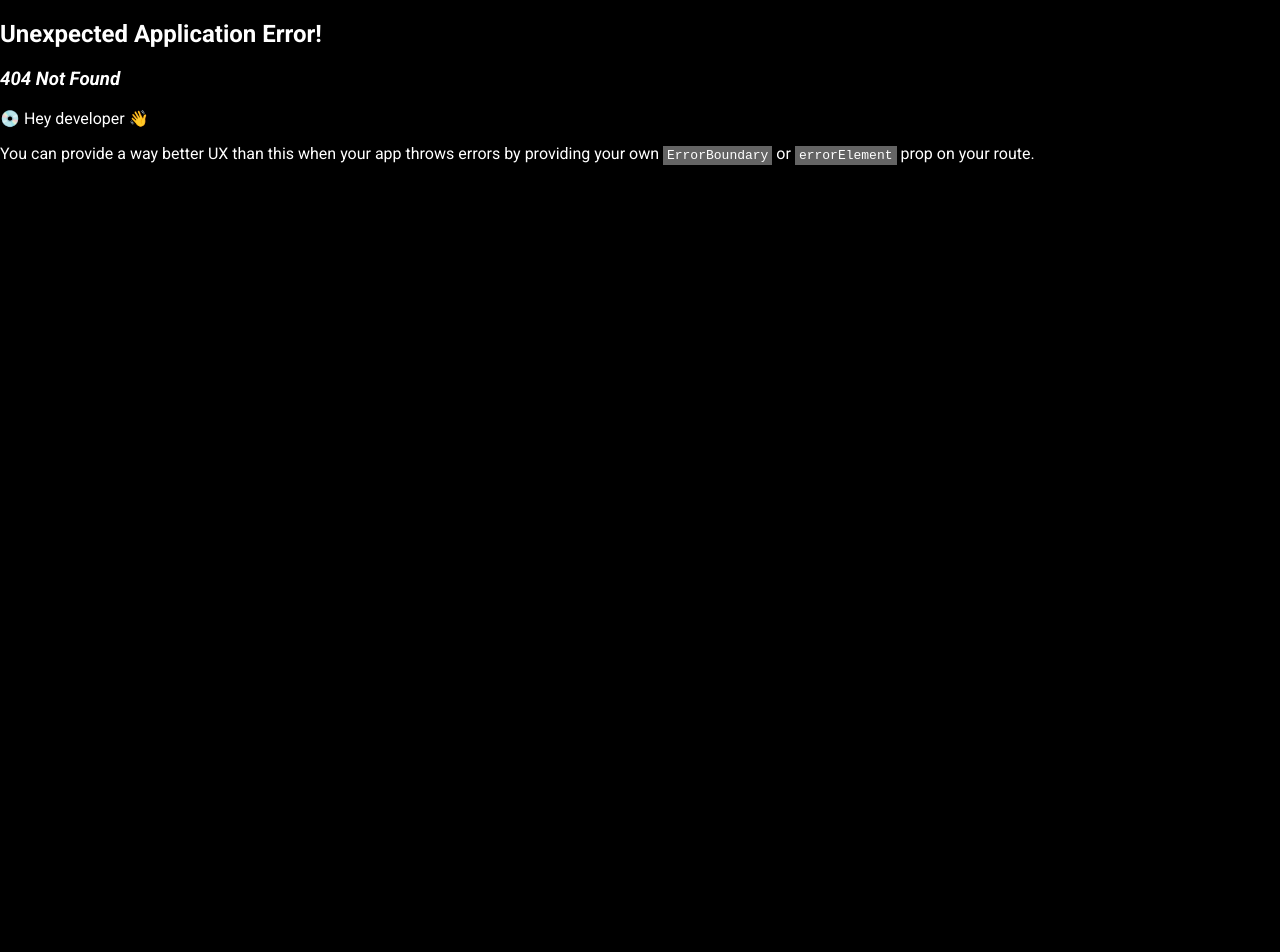
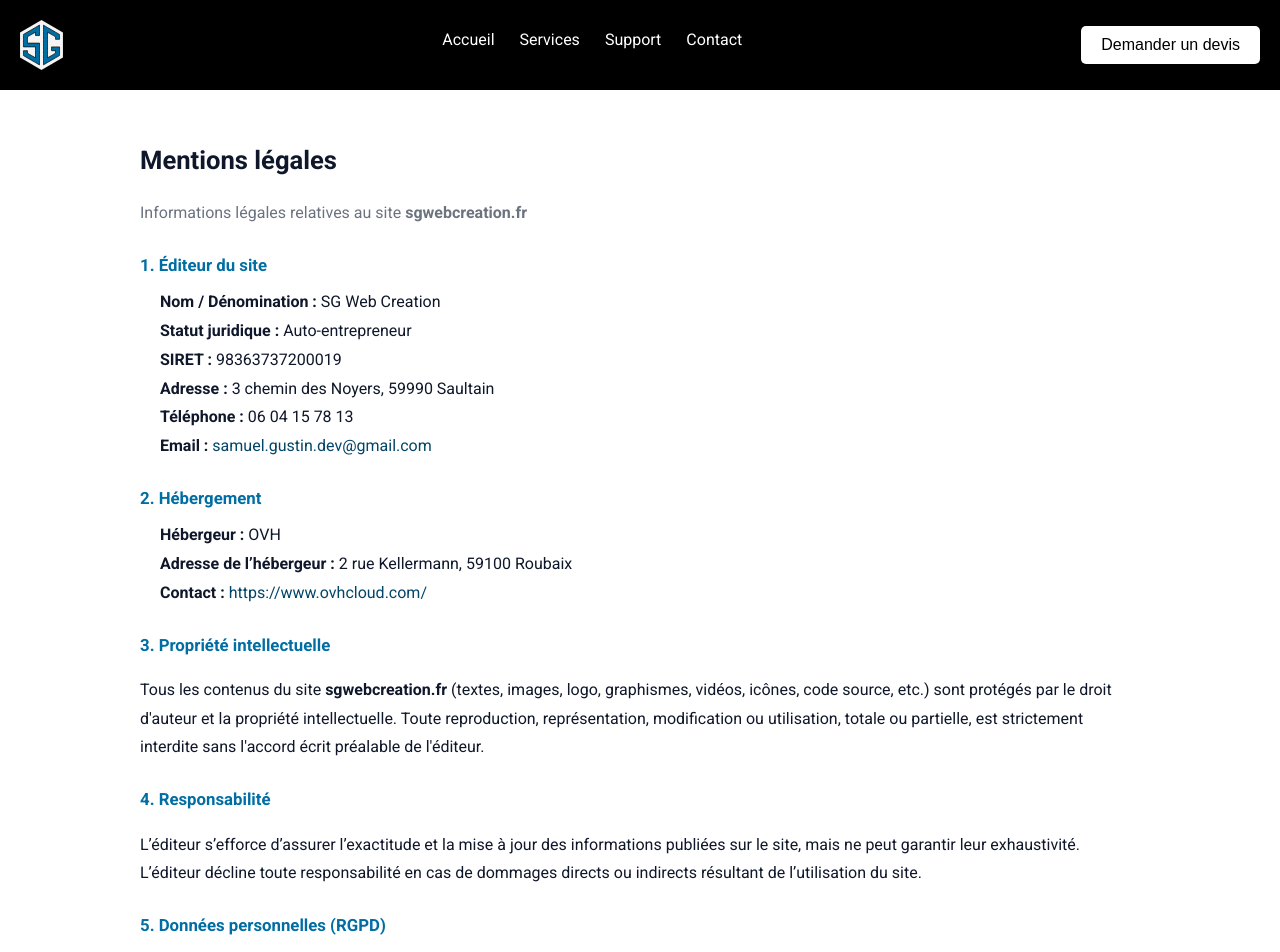
Before and after one commit to SGdevWeb/SGWebCreation-frontend, a React (Vite) app: page /legal in a window 1280 px wide. Before the commit this address had no page. Shown: the top 952 px of the page. Before the commit the page ends 800 px from the top, so only its background shows below. Built offline with nearby package versions, Linux system fonts and the light colour scheme.

Commit message:
feat(legal): add legal page

```diff
--- a/src/components/Footer/Footer.jsx
+++ b/src/components/Footer/Footer.jsx
@@ -21,7 +21,7 @@
             <FontAwesomeIcon icon={faSquarePhone} size="2x" />
           </a>
           <Link to="/a-propos">A propos</Link>
-          <div>Mentions légales</div>
+          <Link to="/legal">Mentions légales</Link>
         </div>
       </div>
     </footer>
--- a/src/pages/About/About.jsx
+++ b/src/pages/About/About.jsx
@@ -54,7 +54,7 @@
         <section className={`${styles.section} ${styles.expertise}`}>
           <h2 className={styles.sectionTitle}>Mon expertise</h2>
           <h3>Double compétence unique</h3>
-          <div className={styles.row}>
+          <div className={styles.cards}>
             <div className={styles.expertiseCard}>
               <div className={styles.subtitle}>Développement web</div>
               <p>Du design au code sur-mesure.</p>
--- a/src/pages/About/About.module.scss
+++ b/src/pages/About/About.module.scss
@@ -140,7 +140,15 @@
   justify-content: center;
   text-align: center;
   box-shadow: 1px 1px 1px #006ea3;
-
+  @include mixin.md {
+    width: 50%;
+  }
+  @include mixin.sm {
+    width: 100%;
+    max-width: 400px;
+    margin: auto;
+    margin-bottom: 10px;
+  }
   .subtitle {
     display: flex;
     font-size: 1.2rem;
@@ -149,10 +157,15 @@
   }
 }
 
-.row {
+.cards {
   display: flex;
+  flex-direction: row;
   justify-content: center;
   gap: 20px;
+  padding: 20px;
+  @include mixin.sm {
+    flex-direction: column;
+  }
 }
 
 .icon {
--- /dev/null
+++ b/src/pages/legal/Legal.jsx
@@ -0,0 +1,137 @@
+import styles from "./Legal.module.scss";
+
+const Legal = () => {
+  return (
+    <main className={styles.container}>
+      <div className={styles.content}>
+        <header>
+          <h1>Mentions légales</h1>
+          <p className={styles.subtitle}>
+            Informations légales relatives au site{" "}
+            <strong>sgwebcreation.fr</strong>
+          </p>
+        </header>
+
+        <section>
+          <h2>1. Éditeur du site</h2>
+          <ul>
+            <li>
+              <strong>Nom / Dénomination : </strong>SG Web Creation
+            </li>
+            <li>
+              <strong>Statut juridique :</strong> Auto-entrepreneur
+            </li>
+            <li>
+              <strong>SIRET : </strong>98363737200019
+            </li>
+            <li>
+              <strong>Adresse :</strong> 3 chemin des Noyers, 59990 Saultain
+            </li>
+            <li>
+              <strong>Téléphone :</strong> 06 04 15 78 13
+            </li>
+            <li>
+              <strong>Email :</strong>{" "}
+              <a href="mailto:samuel.gustin.dev@gmail.com">
+                samuel.gustin.dev@gmail.com
+              </a>
+            </li>
+          </ul>
+        </section>
+
+        <section>
+          <h2>2. Hébergement</h2>
+          <ul>
+            <li>
+              <strong>Hébergeur : </strong>OVH
+            </li>
+            <li>
+              <strong>Adresse de l’hébergeur : </strong>2 rue Kellermann, 59100
+              Roubaix
+            </li>
+            <li>
+              <strong>Contact : </strong>
+              <a href="https://www.ovhcloud.com" target="about_blank">
+                https://www.ovhcloud.com/
+              </a>
+            </li>
+          </ul>
+        </section>
+
+        <section>
+          <h2>3. Propriété intellectuelle</h2>
+          <p>
+            Tous les contenus du site <strong>sgwebcreation.fr</strong> (textes,
+            images, logo, graphismes, vidéos, icônes, code source, etc.) sont
+            protégés par le droit d'auteur et la propriété intellectuelle. Toute
+            reproduction, représentation, modification ou utilisation, totale ou
+            partielle, est strictement interdite sans l'accord écrit préalable
+            de l'éditeur.
+          </p>
+        </section>
+
+        <section>
+          <h2>4. Responsabilité</h2>
+          <p>
+            L’éditeur s’efforce d’assurer l’exactitude et la mise à jour des
+            informations publiées sur le site, mais ne peut garantir leur
+            exhaustivité. L’éditeur décline toute responsabilité en cas de
+            dommages directs ou indirects résultant de l’utilisation du site.
+          </p>
+        </section>
+
+        <section>
+          <h2>5. Données personnelles (RGPD)</h2>
+
+          <p>
+            Les données collectées via le formulaire de contact peuvent inclure
+            le nom, l’email, le téléphone, le message et les éventuelles pièces
+            jointes. Ces données sont utilisées uniquement pour répondre aux
+            demandes et gérer la relation commerciale.
+          </p>
+          <p>
+            <strong>Droits :</strong> Vous pouvez demander l’accès, la
+            rectification, la suppression, la limitation du traitement, la
+            portabilité et l’opposition de vos données. Contactez :{" "}
+            <a href="mailto:[email@example.com]">samuel.gustin.dev@gmail.com</a>
+            .
+          </p>
+        </section>
+
+        <section>
+          <h2>6. Cookies et traceurs</h2>
+          <p>
+            Le site <strong>sgwebcreation.fr</strong> n'utilise pas de cookies
+            ni de traceurs pour l’analyse ou la mesure d’audience.
+          </p>
+        </section>
+
+        <section>
+          <h2>7. Liens externes</h2>
+          <p>
+            Le site peut contenir des liens vers d'autres sites externes.
+            L’éditeur n’exerce aucun contrôle sur ces sites et décline toute
+            responsabilité quant à leur contenu ou leurs pratiques.
+          </p>
+        </section>
+
+        <section>
+          <h2>8. Droit applicable</h2>
+          <p>
+            Le site et les présentes mentions légales sont soumis au droit
+            français. Tout litige relève de la compétence exclusive des
+            tribunaux français.
+          </p>
+        </section>
+
+        <footer>
+          <p className={styles.small}>
+            Dernière mise à jour : <strong>15/09/2025</strong>
+          </p>
+        </footer>
+      </div>
+    </main>
+  );
+};
+
+export default Legal;
--- /dev/null
+++ b/src/pages/legal/Legal.module.scss
@@ -0,0 +1,55 @@
+@use "../../assets/styles/mixin.scss" as mixin;
+
+.container {
+  background: white;
+  padding: 30px;
+  box-shadow: 0 6px 30px rgba(13, 23, 38, 0.08);
+  line-height: 1.8;
+  color: #0f172a;
+  @include mixin.sm {
+    padding: 15px;
+  }
+  a {
+    color: var(--secondary-color);
+    text-decoration: none;
+  }
+}
+
+h1 {
+  font-size: 1.6rem;
+  margin-bottom: 8px;
+  @include mixin.sm {
+    font-size: 1.4rem;
+  }
+}
+
+.subtitle {
+  color: #6b7280;
+  margin-bottom: 20px;
+}
+
+.content {
+  max-width: 1000px;
+  margin: auto;
+}
+
+h2 {
+  font-size: 1.05rem;
+  margin-top: 22px;
+  margin-bottom: 8px;
+  color: var(--primary-color);
+  @include mixin.sm {
+    font-size: 1.2rem;
+  }
+}
+
+ul {
+  margin-bottom: 12px;
+  padding-left: 20px;
+}
+
+.small {
+  font-size: 0.9rem;
+  color: #6b7280;
+  margin-top: 30px;
+}
--- a/src/router.jsx
+++ b/src/router.jsx
@@ -5,6 +5,7 @@
 import About from "./pages/About/About";
 import Support from "./pages/Support/Support";
 import AnimatedHome from "./pages/HomePage/AnimatedPage";
+import Legal from "./pages/legal/legal";
 
 export const router = createBrowserRouter(
   [
@@ -32,6 +33,10 @@
           path: "a-propos",
           element: <About />,
         },
+        {
+          path: "legal",
+          element: <Legal />,
+        },
       ],
     },
   ],
```
